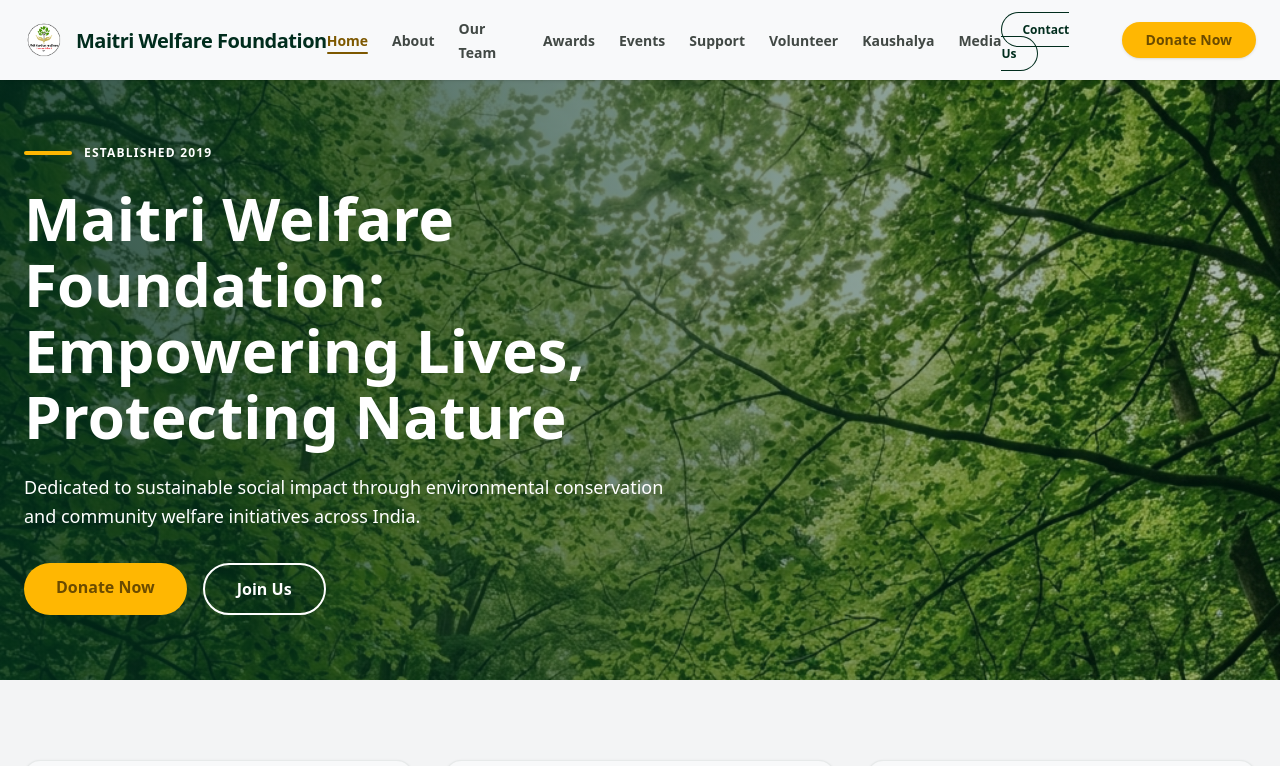
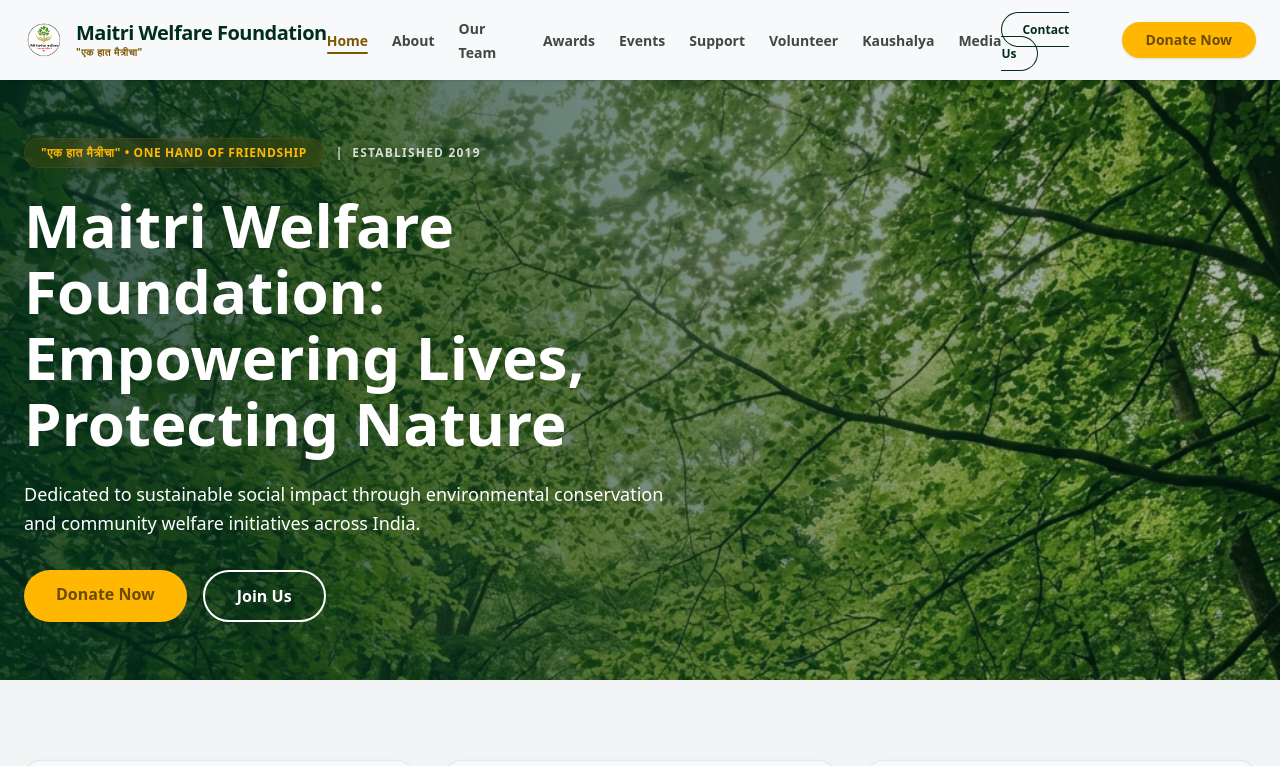
Before and after one commit to MBS599/maitri_final, a React (Vite) app: page / in a window 1280 px wide. Shown: the top 766 px of the page. Built offline with nearby package versions, Linux system fonts and the light colour scheme.

Commit message:
added vercel analytics

```diff
--- a/index.html
+++ b/index.html
@@ -6,6 +6,19 @@
   <meta name="viewport" content="width=device-width, initial-scale=1.0" />
   <link rel="icon" type="image/png" href="/favicon.ico" />
   <title>Maitri Welfare Foundation | Empowering Lives, Protecting Nature</title>
+  <!-- SEO Primary Meta Tags -->
+  <meta name="description" content="Maitri Welfare Foundation is a dedicated non-profit NGO working towards sustainable community development, environmental conservation, women empowerment, child education, and holistic social welfare." />
+  <meta name="keywords" content="Maitri Welfare Foundation, NGO India, social welfare, non-profit organization, environmental conservation, tree plantation, Kaushalya project, women empowerment, community health camps, education support, best volunteer awards, donate charity, community upliftment, green initiatives" />
+  <meta name="author" content="Maitri Welfare Foundation" />
+  <meta name="robots" content="index, follow" />
+  <!-- Open Graph / Facebook -->
+  <meta property="og:type" content="website" />
+  <meta property="og:title" content="Maitri Welfare Foundation | Empowering Lives, Protecting Nature" />
+  <meta property="og:description" content="Dedicated non-profit NGO working towards sustainable community development, environmental conservation, women empowerment, and child education." />
+  <!-- Twitter -->
+  <meta name="twitter:card" content="summary_large_image" />
+  <meta name="twitter:title" content="Maitri Welfare Foundation | Empowering Lives, Protecting Nature" />
+  <meta name="twitter:description" content="Dedicated non-profit NGO working towards sustainable community development, environmental conservation, women empowerment, and child education." />
 </head>
 
 <body>
--- a/package.json
+++ b/package.json
@@ -17,6 +17,7 @@
     "@emailjs/browser": "^4.4.1",
     "@google/genai": "^1.29.0",
     "@tailwindcss/vite": "^4.1.14",
+    "@vercel/analytics": "^2.0.1",
     "@vitejs/plugin-react": "^5.0.4",
     "dotenv": "^17.2.3",
     "express": "^4.21.2",
--- a/src/App.tsx
+++ b/src/App.tsx
@@ -17,11 +17,28 @@
 import Kaushalya from './pages/Kaushalya';
 import Media from './pages/Media';
 import { Toaster } from 'sonner';
+import { Analytics } from '@vercel/analytics/react';
 
 function ScrollToTop() {
   const { pathname } = useLocation();
   useEffect(() => {
     window.scrollTo(0, 0);
+
+    // Dynamic SEO titles per route
+    const titles: Record<string, string> = {
+      '/': 'Maitri Welfare Foundation | Empowering Lives, Protecting Nature',
+      '/about': 'About Us | Maitri Welfare Foundation',
+      '/team': 'Our Team | Maitri Welfare Foundation',
+      '/awards': 'Awards & Recognition | Maitri Welfare Foundation',
+      '/events': 'Activities & Events | Maitri Welfare Foundation',
+      '/support': 'Support Our Cause | Maitri Welfare Foundation',
+      '/contact': 'Contact Us | Maitri Welfare Foundation',
+      '/volunteer': 'Volunteer Registration | Maitri Welfare Foundation',
+      '/kaushalya': 'Project Kaushalya | Maitri Welfare Foundation',
+      '/media': 'Media & Gallery | Maitri Welfare Foundation',
+    };
+
+    document.title = titles[pathname] || 'Maitri Welfare Foundation';
   }, [pathname]);
   return null;
 }
@@ -31,6 +48,7 @@
     <Router>
       <ScrollToTop />
       <Toaster position="top-right" richColors />
+      <Analytics />
       <div className="flex flex-col min-h-screen overflow-x-hidden">
         <Navbar />
         <main className="flex-grow">
--- a/src/components/Navigation.tsx
+++ b/src/components/Navigation.tsx
@@ -36,9 +36,14 @@
             whileHover={{ scale: 1.1, rotate: 5 }}
             transition={{ type: "spring", stiffness: 400 }}
           />
-          <h1 className="text-sm min-[400px]:text-base sm:text-lg xl:text-xl font-extrabold text-primary tracking-tight leading-tight">
-            Maitri Welfare Foundation
-          </h1>
+          <div className="flex flex-col">
+            <h1 className="text-sm min-[400px]:text-base sm:text-lg xl:text-xl font-extrabold text-primary tracking-tight leading-tight">
+              Maitri Welfare Foundation
+            </h1>
+            <span className="text-[9px] sm:text-[10px] text-secondary font-extrabold tracking-wider uppercase">
+              "एक हात मैत्रीचा"
+            </span>
+          </div>
         </Link>
 
         {/* Desktop Nav */}
@@ -216,7 +221,12 @@
               whileHover={{ rotate: 10 }}
               transition={{ type: "spring", stiffness: 300 }}
             />
-            <h2 className="text-2xl font-extrabold tracking-tight">Maitri Welfare Foundation</h2>
+            <div className="flex flex-col">
+              <h2 className="text-2xl font-extrabold tracking-tight">Maitri Welfare Foundation</h2>
+              <span className="text-xs text-secondary font-bold tracking-widest uppercase mt-0.5">
+                "एक हात मैत्रीचा" • One Hand of Friendship
+              </span>
+            </div>
           </div>
           <p className="text-sm text-on-primary/70 leading-relaxed">
             Empowering communities through transparent and professional social welfare programs.
--- a/src/pages/Home.tsx
+++ b/src/pages/Home.tsx
@@ -60,14 +60,13 @@
             variants={containerVariants}
             className="max-w-2xl text-on-primary"
           >
-            <motion.div variants={itemVariants} className="flex items-center gap-3 mb-6">
-              <motion.div
-                className="w-12 h-1 bg-secondary-container rounded-full"
-                initial={{ width: 0 }}
-                animate={{ width: 48 }}
-                transition={{ duration: 0.8, delay: 0.3 }}
-              />
-              <span className="font-bold tracking-widest uppercase text-xs">Established 2019</span>
+            <motion.div variants={itemVariants} className="flex flex-wrap items-center gap-3 mb-6">
+              <span className="bg-secondary/20 text-secondary-container border border-secondary/30 px-4 py-1.5 rounded-full font-bold tracking-wider uppercase text-xs backdrop-blur-sm">
+                "एक हात मैत्रीचा" • One Hand of Friendship
+              </span>
+              <span className="text-on-primary/80 font-bold tracking-widest uppercase text-xs hidden sm:inline">
+                | &nbsp;Established 2019
+              </span>
             </motion.div>
             <motion.h1
               variants={itemVariants}
```
Also changed, not shown: 1 other file (tests, documents, lock files or other folders).
